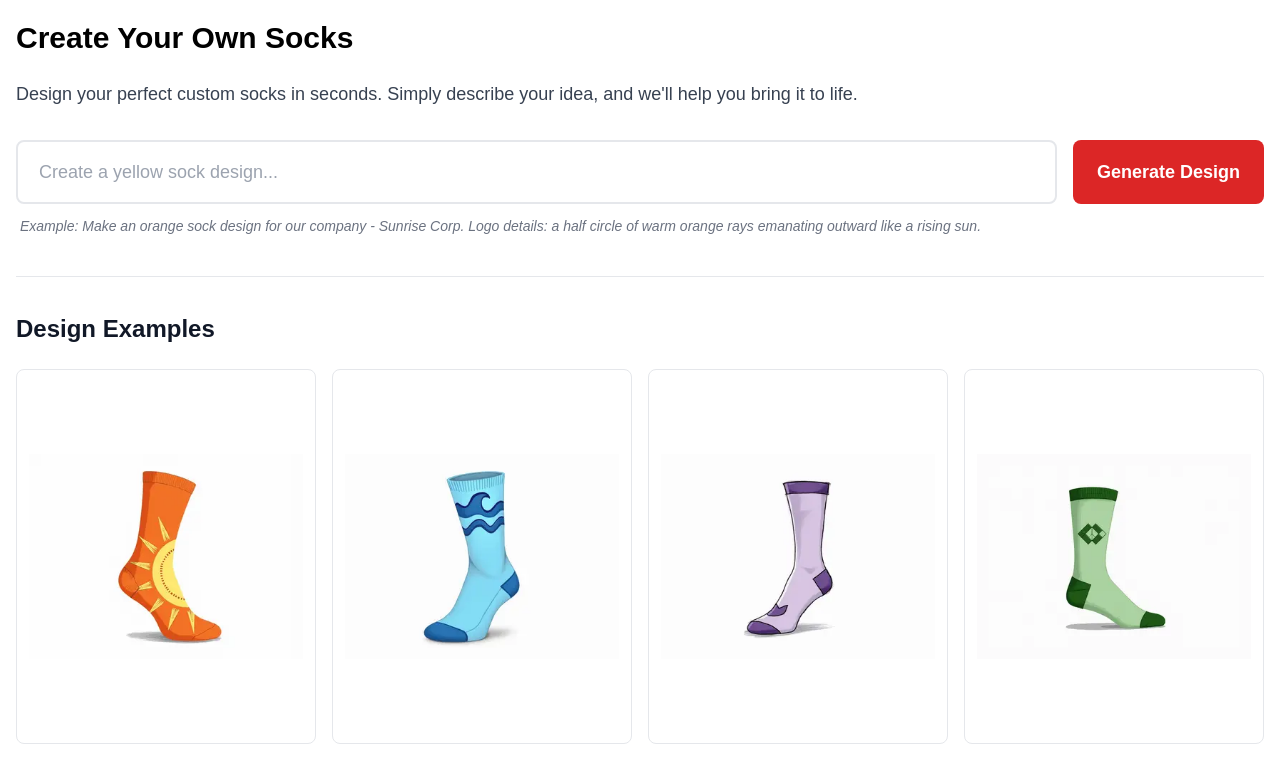
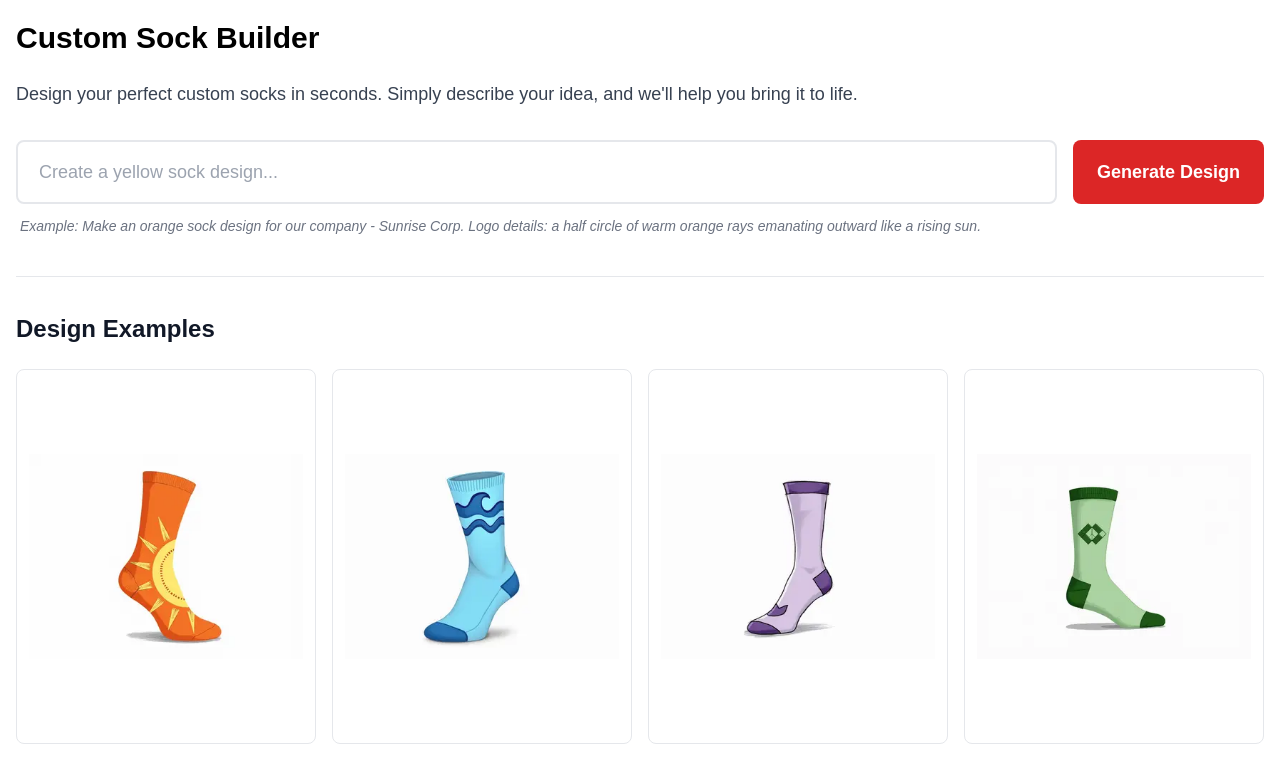
Before and after one commit to josh-may/Custom-Sock-Maker, a Next.js app: page / in a window 1280 px wide. Shown: the top 782 px of the page. Built offline with nearby package versions, Linux system fonts and the light colour scheme.

Commit message:
Lazy commit

```diff
--- a/pages/index.js
+++ b/pages/index.js
@@ -147,7 +147,7 @@ export default function Home() {
           <div className="flex flex-col space-y-8">
             <div className="max-w-4xl">
               <h1 className="text-3xl font-proxima-nova-bold text-black mb-6">
-                <strong>Create Your Own Socks</strong>
+                <strong>Custom Sock Builder</strong>
               </h1>
               <p className="text-lg font-proxima-nova text-gray-700">
                 Design your perfect custom socks in seconds. Simply describe
```
